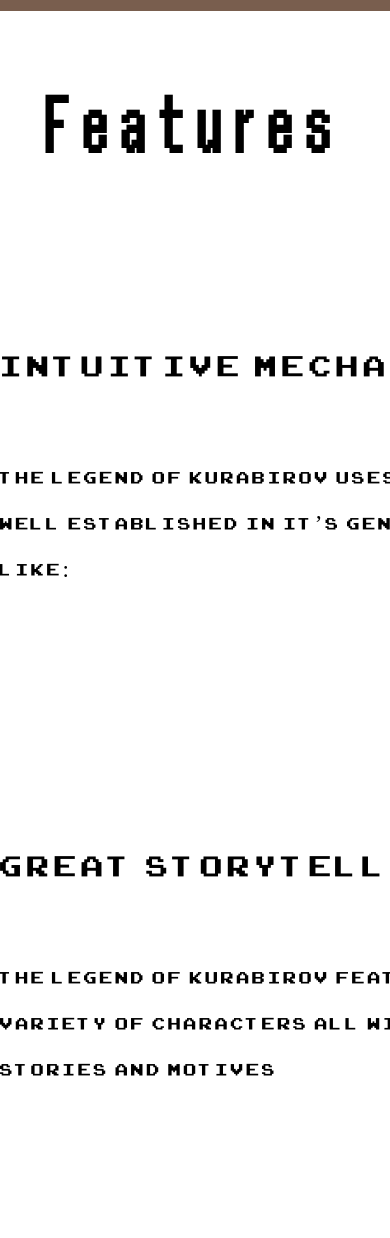
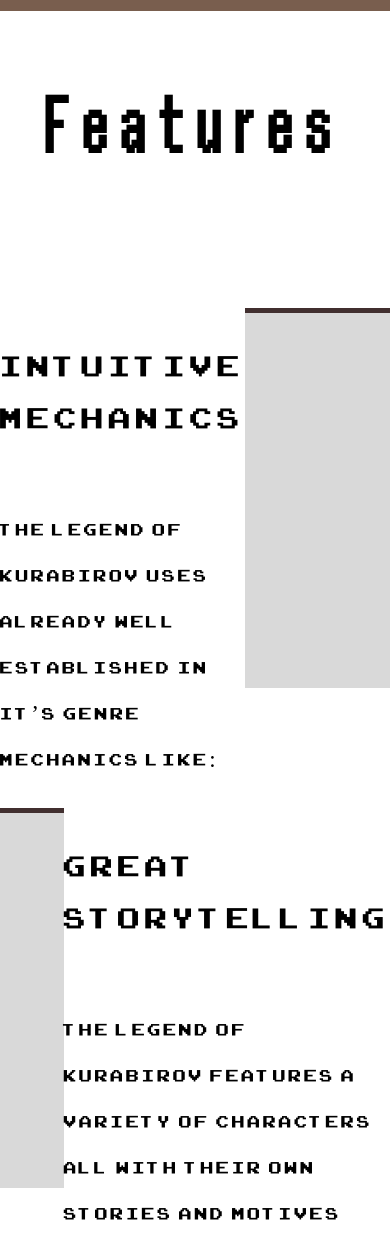
Before and after one commit to codingburgas/elOctavo, a website: page Website/index.html in a window 390 px wide. Shown: the part 668-1906 px from the top of the page. Drawn offline with Linux system fonts and the light colour scheme.

Commit message:
Make the features section responsive to 1200px

```diff
--- a/Website/src/scss/pages/_index.scss
+++ b/Website/src/scss/pages/_index.scss
@@ -168,3 +168,74 @@
     width:unset;
     height:60px;
 }
+
+
+//Responsive from 1920px to 1201px
+@media  only screen and (max-width:1300px){
+    .feature__section{
+        @include flex(column, flex-start, center);
+        width:100%;
+    }
+    .feature__title{
+        font-size:$hugeFontSize;
+        letter-spacing: $smallLetterSpacing;
+    }
+    .mechanics{
+        width:100%;
+        height:500px;
+        @include flex(row, space-evenly, center);
+    }
+    .mechanics__text-wrapper{
+        width:500px;
+        height:400px;
+        @include flex(column, flex-start, flex-start);
+    }
+    .mechanics__title{
+        font-size:$bigFontSize;
+        letter-spacing: $smallLetterSpacing + 0.03;
+    }
+    .mechanics__text{
+        font-size:$normalFontSize;
+        letter-spacing: $smallLetterSpacing + 0.03;
+        width:100%;
+        line-height:2;
+    }
+    .mechanics__image-wrapper{
+        width:550px;
+        height:380px;
+        @include flex(column, flex-start, flex-start);
+        border-top-style: solid;
+        border-top-width: 5px;
+        border-top-color: $accentDarkColor;
+        background-color: #D9D9D9;
+    }
+    .storytelling{
+        width:100%;
+        height:500px;
+        @include flex(row-reverse, space-evenly, center);
+    }
+    .storytelling__text-wrapper{
+        width:500px;
+        height:400px;
+        @include flex(column, flex-start, flex-start);
+    }
+    .storytelling__title{
+        font-size:$bigFontSize;
+        letter-spacing: $smallLetterSpacing + 0.03;
+    }
+    .storytelling__text{
+        font-size:$normalFontSize;
+        letter-spacing: $smallLetterSpacing + 0.03;
+        width:100%;
+        line-height:2;
+    }
+    .storytelling__image-wrapper{
+        width:550px;
+        height:380px;
+        @include flex(column, flex-start, flex-start);
+        border-top-style: solid;
+        border-top-width: 5px;
+        border-top-color: $accentDarkColor;
+        background-color: #D9D9D9;
+    }
+}
```
Also changed, not shown: Website/dist/css/main.css.
